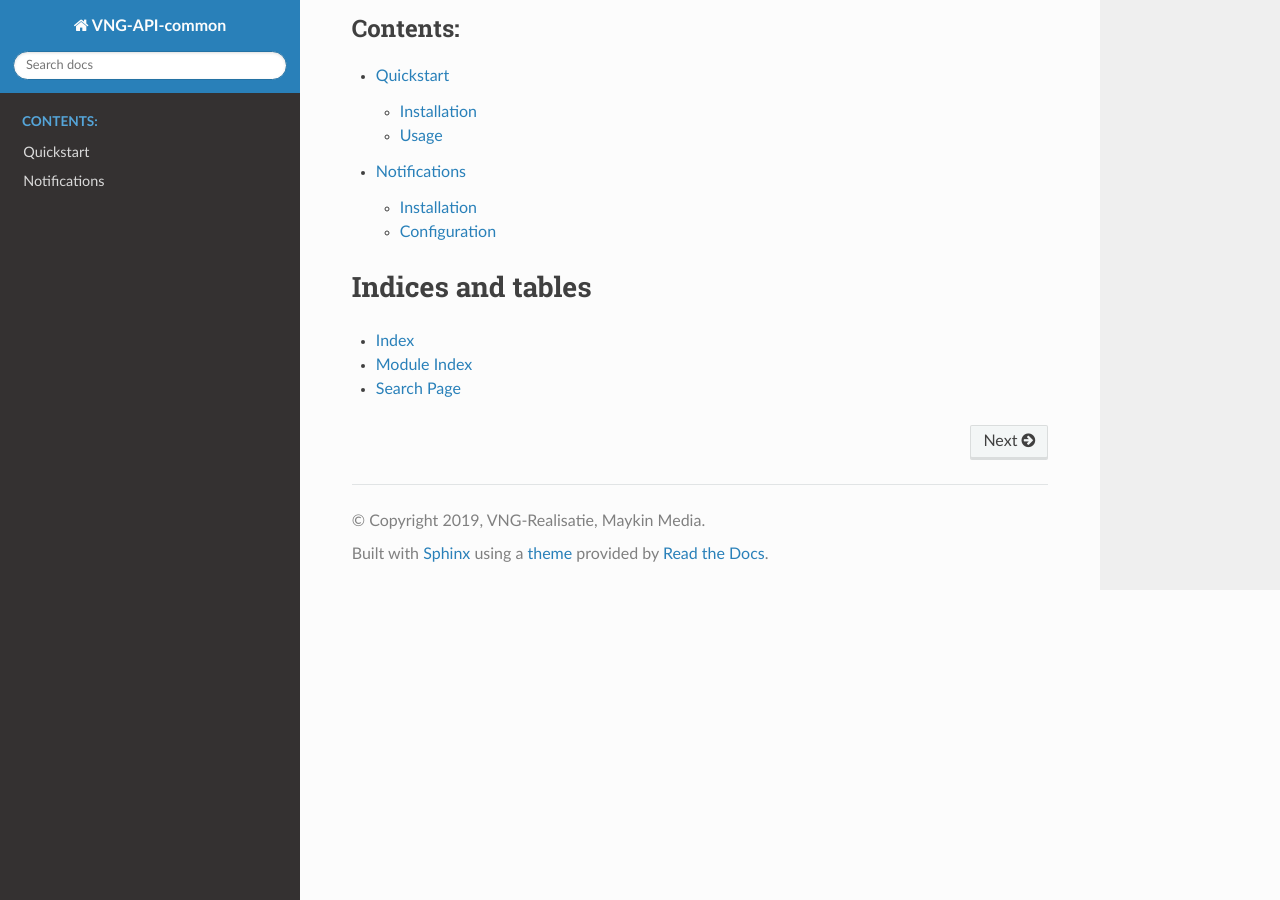
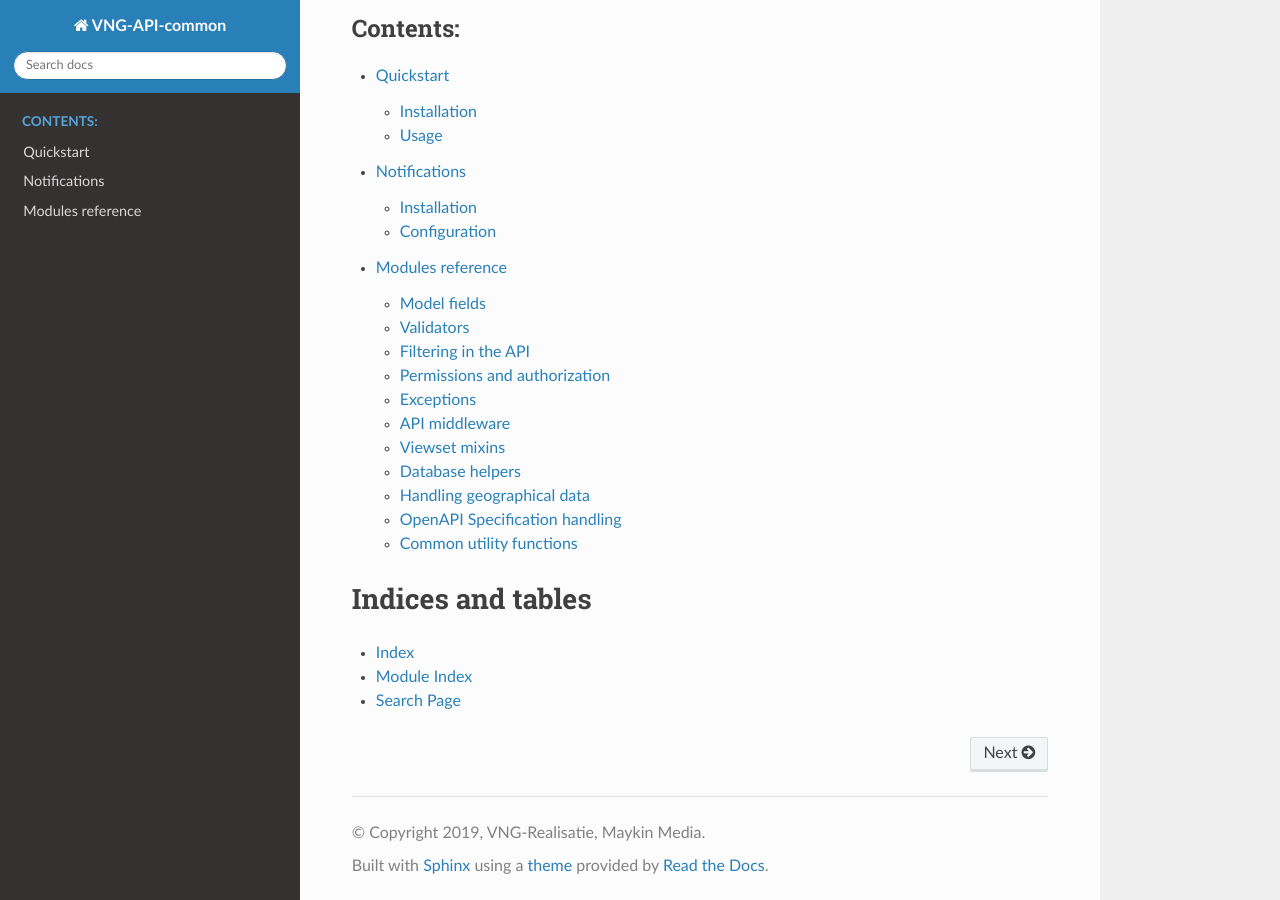
Before and after one commit to VNG-Realisatie/vng-api-common, a Sphinx documentation site: the page built from docs/index.rst, in a window 1280 px wide and 900 px high, scrolled down 685 px. Built offline with Sphinx 7.4.7 and the Read the Docs theme 2.0.0, drawn with Linux system fonts in a browser that asks for light colours.

Commit message:
:memo: Added more documentation via autodoc

```diff
--- a/docs/conf.py
+++ b/docs/conf.py
@@ -13,10 +13,34 @@
 import os
 import sys
 
+import django
+from django.conf import settings
+
 sys.path.insert(0, os.path.abspath('..'))
 
 from vng_api_common import __version__  # noqa isort:skip
+from vng_api_common.conf import api as api_settings  # noqa isort:skip
 
+settings.configure(
+    INSTALLED_APPS=[
+        'rest_framework',
+        'django_filters',
+        'vng_api_common',
+        'vng_api_common.notifications',
+        'drf_yasg',
+        'solo',
+    ],
+    DATABASES={
+        'default': {
+            'ENGINE': 'django.db.backends.postgresql',
+            'NAME': 'docs',
+            'USER': 'docs',
+            'PASSWORD': 'docs',
+        }
+    },
+    **{name: getattr(api_settings, name) for name in api_settings.__all__}
+)
+django.setup()
 
 # -- Project information -----------------------------------------------------
 
--- a/docs/index.rst
+++ b/docs/index.rst
@@ -34,7 +34,7 @@ Features
 
    quickstart
    notifications
-
+   ref/index
 
 
 Indices and tables
--- /dev/null
+++ b/docs/ref/fields.rst
@@ -0,0 +1,6 @@
+============
+Model fields
+============
+
+.. automodule:: vng_api_common.fields
+    :members:
--- /dev/null
+++ b/docs/ref/geo.rst
@@ -0,0 +1,6 @@
+==========================
+Handling geographical data
+==========================
+
+.. automodule:: vng_api_common.geo
+    :members:
--- /dev/null
+++ b/docs/ref/index.rst
@@ -0,0 +1,19 @@
+=================
+Modules reference
+=================
+
+.. toctree::
+   :maxdepth: 2
+   :caption: Contents:
+
+   fields
+   validators
+   filters
+   permissions
+   exceptions
+   middleware
+   viewset-mixins
+   database
+   geo
+   oas
+   utils
--- /dev/null
+++ b/docs/ref/utils.rst
@@ -0,0 +1,6 @@
+========================
+Common utility functions
+========================
+
+.. automodule:: vng_api_common.utils
+    :members:
--- /dev/null
+++ b/docs/ref/validators.rst
@@ -0,0 +1,6 @@
+==========
+Validators
+==========
+
+.. automodule:: vng_api_common.validators
+    :members:
--- a/setup.cfg
+++ b/setup.cfg
@@ -64,6 +64,7 @@ tests =
 pep8 = flake8
 coverage = pytest-cov
 docs =
+    psycopg2
     sphinx
     sphinx-rtd-theme
 release =
```
Also changed, not shown: docs/ref/database.rst (added, +10 -0 lines), docs/ref/exceptions.rst (added, +8 -0 lines), docs/ref/filters.rst (added, +9 -0 lines), docs/ref/middleware.rst (added, +17 -0 lines), docs/ref/oas.rst (added, +11 -0 lines), docs/ref/permissions.rst (added, +15 -0 lines), docs/ref/viewset-mixins.rst (added, +9 -0 lines), .readthedocs.yml, 2 other files.
